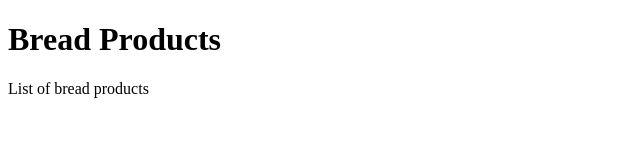
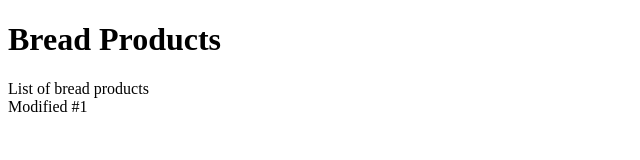
Before and after one commit to seounghun/com.bread.demo, a plain HTML site: page WebContent/index.html in a window 1280 px wide. Shown: the full height of the page, 0-640 px from the left. Drawn offline with Linux system fonts and the light colour scheme.

Commit message:
add modified #1

```diff
--- a/WebContent/index.html
+++ b/WebContent/index.html
@@ -7,6 +7,7 @@
 <body>
 <h1>Bread Products</h1>
 
-List of bread products
+List of bread products<br>
+Modified #1
 </body>
 </html>
```
